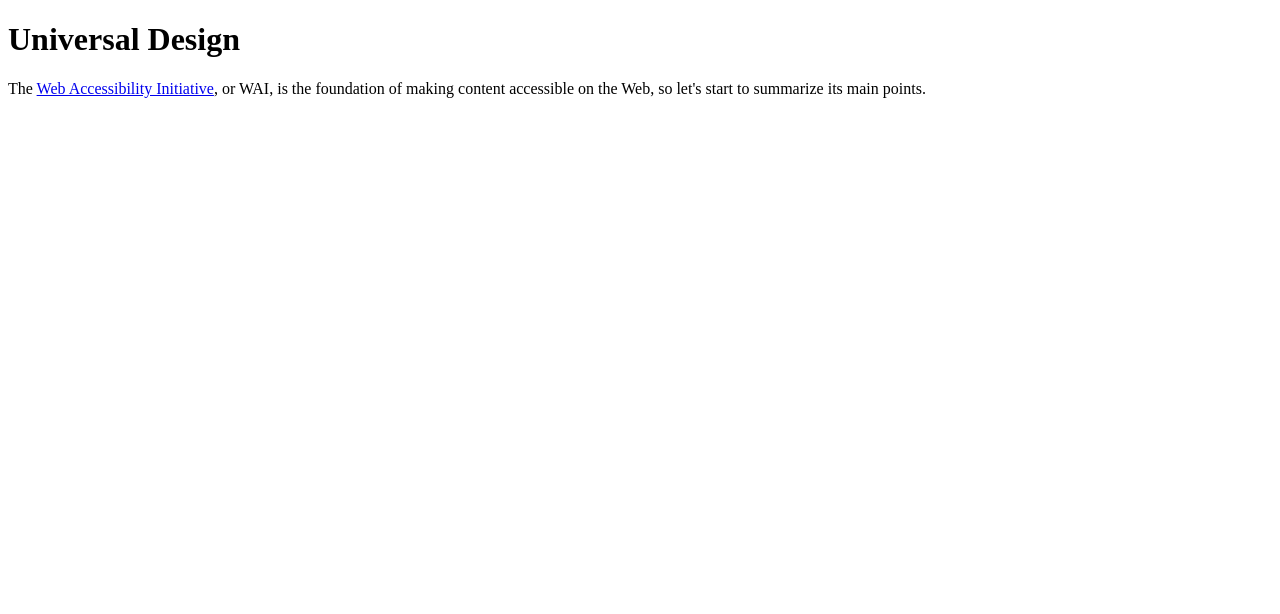
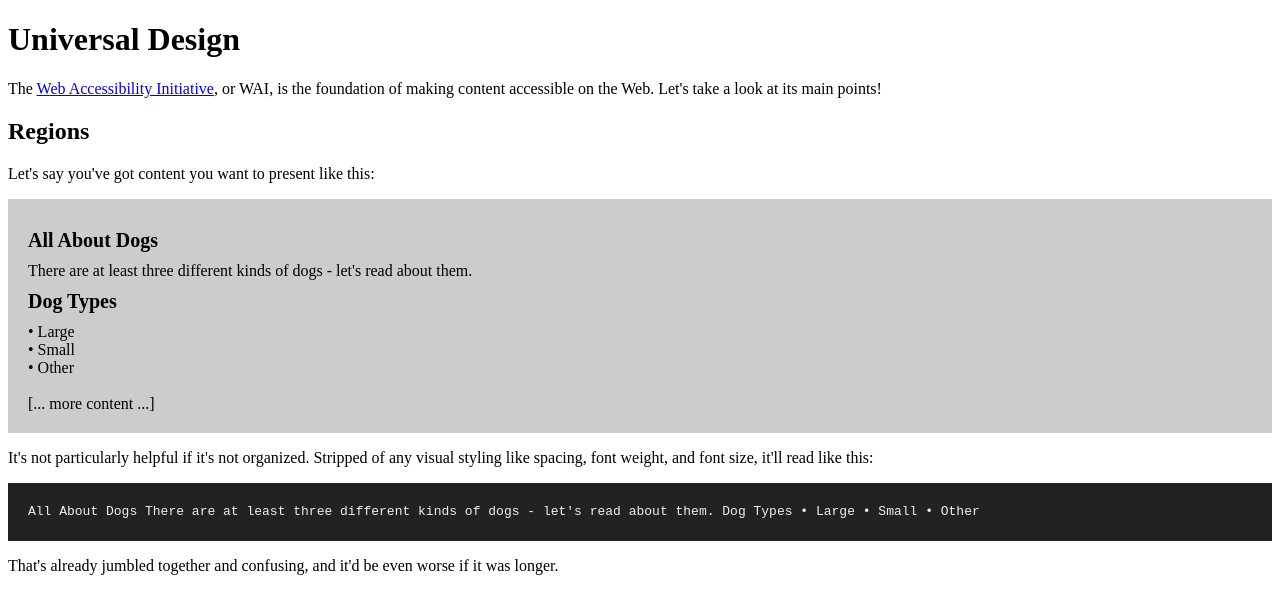
Before and after one commit to SaFrMo/lab, a website: page accessibility/index.html in a window 1280 px wide. Drawn offline with Linux system fonts and the light colour scheme.

Commit message:
More work on a11y section

```diff
--- a/accessibility/index.html
+++ b/accessibility/index.html
@@ -4,15 +4,59 @@
 <head lang="en">
     <meta charset="UTF-8">
     <title>Accessibility</title>
+
+    <style>
+        code {
+            display: block;
+            background: #222;
+            color: #efefef;
+            padding: 20px;
+            line-height: 1.4;
+        }
+        .example {
+            padding: 20px;
+            background: #ccc;
+        }
+        .large {
+            font-size: 20px;
+            font-weight: 700;
+            margin: 10px auto;
+        }
+    </style>
 </head>
 
 <body>
 
 <h1>Universal Design</h1>
 
-<p>The <a href="https://www.w3.org/WAI/fundamentals/accessibility-intro/" target="_blank" rel="noopener noreferrer">Web Accessibility Initiative</a>, or WAI, is the foundation of making content accessible on the Web, so let's start to summarize its main points.</p>
+<p>The <a href="https://www.w3.org/WAI/" target="_blank" rel="noopener noreferrer">Web Accessibility Initiative</a>, or WAI, is the foundation of making content accessible on the Web. Let's take a look at its main points!</p>
 
+<h2>Regions</h2>
 
+<p>Let's say you've got content you want to present like this:</p>
+
+<div class="example">
+    <div class="large">All About Dogs</div>
+    There are at least three different kinds of dogs - let's read about them.<br/>
+    <div class="large">Dog Types</div>
+    &bull; Large<br/>
+    &bull; Small<br/>
+    &bull; Other<br/><br/>
+    [... more content ...]
+</div>
+
+<p>It's not particularly helpful if it's not organized. Stripped of any visual styling like spacing, font weight, and font size, it'll read like this:</p>
+
+<code>
+    All About Dogs
+    There are at least three different kinds of dogs - let's read about them.
+    Dog Types
+    &bull; Large
+    &bull; Small
+    &bull; Other
+</code>
+
+<p>That's already jumbled together and confusing, and it'd be even worse if it was longer.</p>
 
 </body>
 
```
